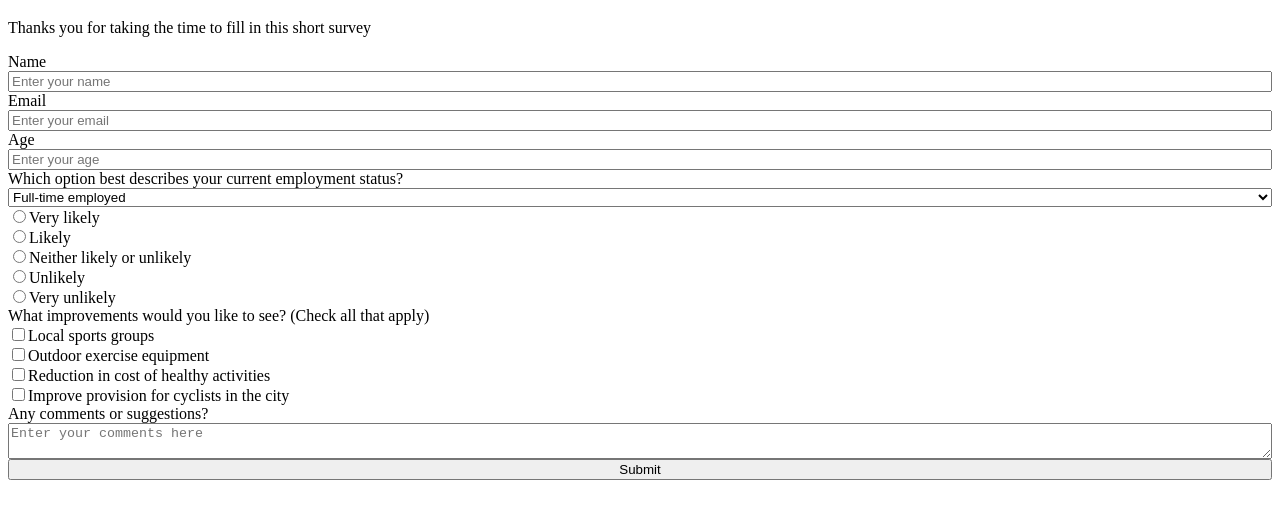
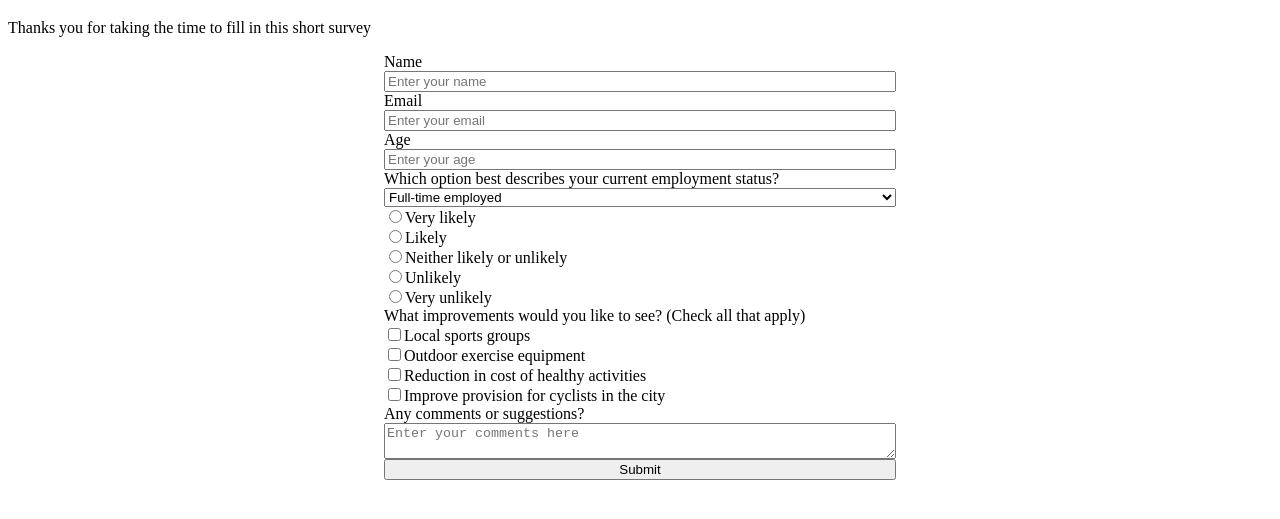
Before and after one commit to adamggrover/survey-form-project, a plain HTML site: page index.html in a window 1280 px wide. Shown: the part 61-580 px from the top of the page. Drawn offline with Linux system fonts and the light colour scheme.

Commit message:
change main element into flexbox and center

```diff
--- a/style.css
+++ b/style.css
@@ -1,6 +1,12 @@
+main{
+    justify-content: center;
+    display: flex;
+}
+
 #survey-form{
     display: flex;
     flex-direction: column;
+    width: 40vw;
 }
 
 #checkboxes{
```
